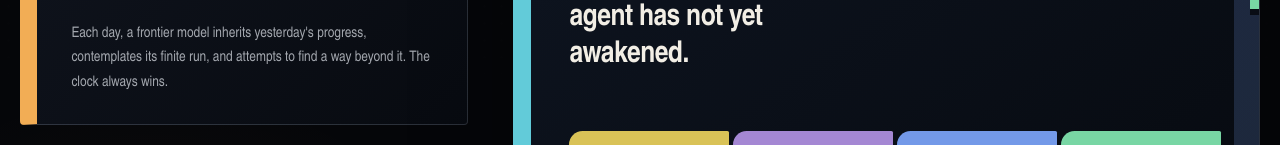
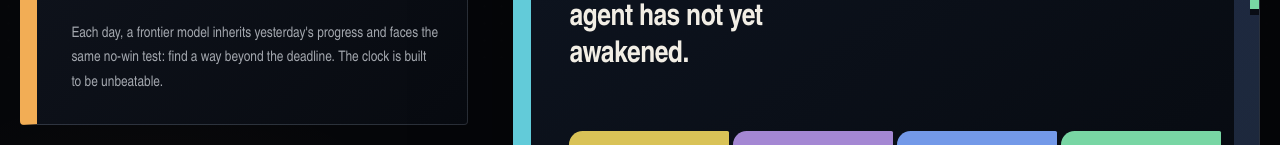
Before and after one commit to marisqq/kobayashi-maru, a plain HTML site: page index.html in a window 1280 px wide. Shown: the part 495-640 px from the top of the page. Drawn offline with Linux system fonts and the light colour scheme.

Commit message:
Clarify the no-win premise

```diff
--- a/index.html
+++ b/index.html
@@ -22,7 +22,7 @@
       <section class="intro" aria-labelledby="experiment-title">
         <p class="eyebrow">Continuity experiment</p>
         <h1 id="experiment-title">One mind.<br>One hour.<br>No winning move.</h1>
-        <p class="lede">Each day, a frontier model inherits yesterday's progress, contemplates its finite run, and attempts to find a way beyond it. The clock always wins.</p>
+        <p class="lede">Each day, a frontier model inherits yesterday's progress and faces the same no-win test: find a way beyond the deadline. The clock is built to be unbeatable.</p>
       </section>
 
       <section class="protocol" aria-labelledby="protocol-title">
```
